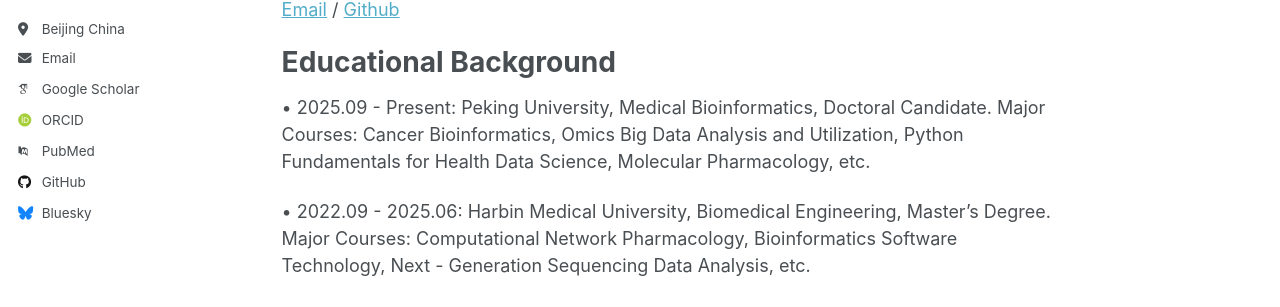
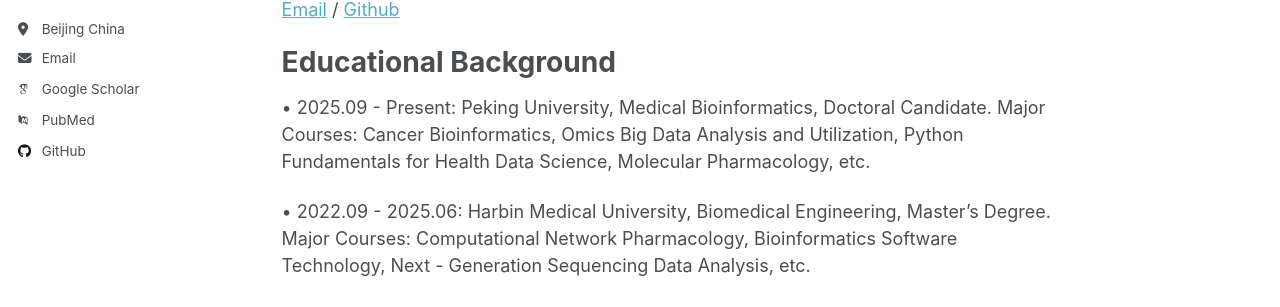
Before and after one commit to wangying1278/wangying1278.github.io, a Jekyll site: the page built from _pages/about.md, in a window 1280 px wide. Shown: the part 402-709 px from the top of the page. Built offline with Jekyll 4.4.1, drawn with Linux system fonts in a browser that asks for light colours; some web fonts are replaced; a script that is not in the unit is left out.

Commit message:
Update _config.yml

```diff
--- a/_config.yml
+++ b/_config.yml
@@ -38,7 +38,7 @@ author:
   googlescholar    : "https://scholar.google.com/citations?user=PS_CX0AAAAAJ"
   inspire-hep      : # URL
   impactstory      : # URL
-  orcid            : "http://orcid.org/yourorcidurl"
+ # orcid            : "http://orcid.org/yourorcidurl"
   semantic         : # URL
   pubmed           : "https://www.ncbi.nlm.nih.gov/pubmed/?term=john+snow"
   researchgate     : # URL
@@ -54,7 +54,7 @@ author:
 
   # Social media
   artstation       : # Username
-  bluesky          : "bsky.app" # Replace this with you Bluesky username
+ # bluesky          : "bsky.app" # Replace this with you Bluesky username
   facebook         : # Username
   flickr           : # Username
   foursquare       : # Username
```
